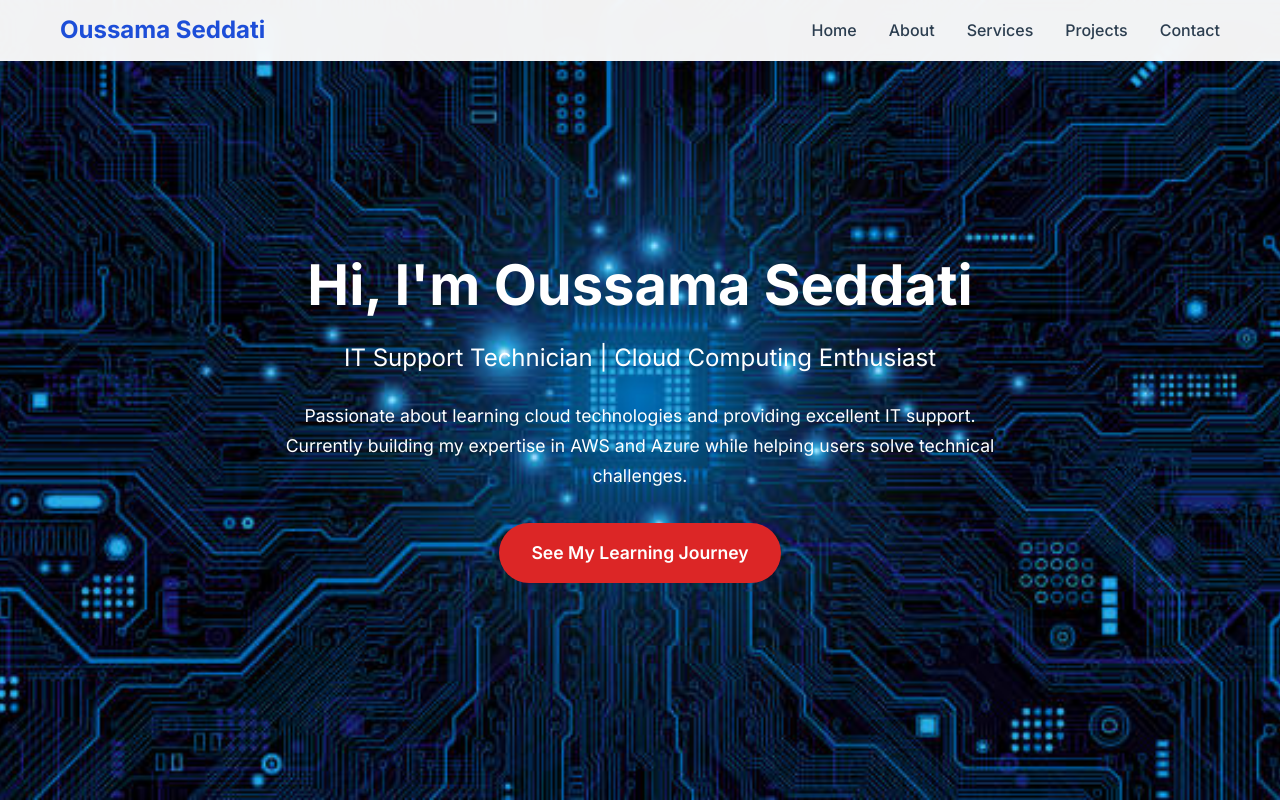
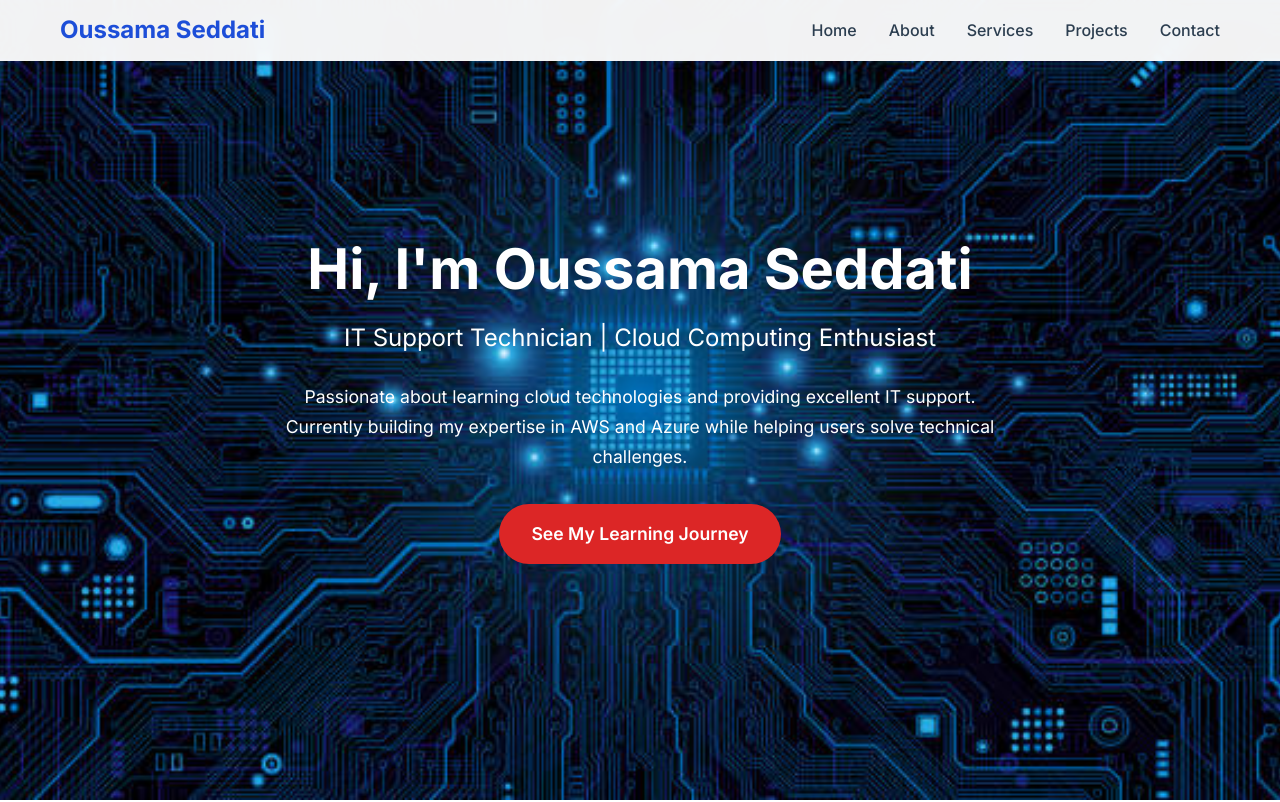
Before and after one commit to oussamased/myportfolio, a website: page src/index.html in a window 1280 px wide. Shown: the top 802 px of the page. Drawn offline with Linux system fonts and the light colour scheme.

Commit message:
Update styles.css

```diff
--- a/src/styles.css
+++ b/src/styles.css
@@ -713,7 +713,3 @@ img {
 .mb-3 {
     margin-bottom: 3rem;
 }
-h1 {
-  text-align: center;
-  margin: 35px 0 20px 0 !important;
-}
```
